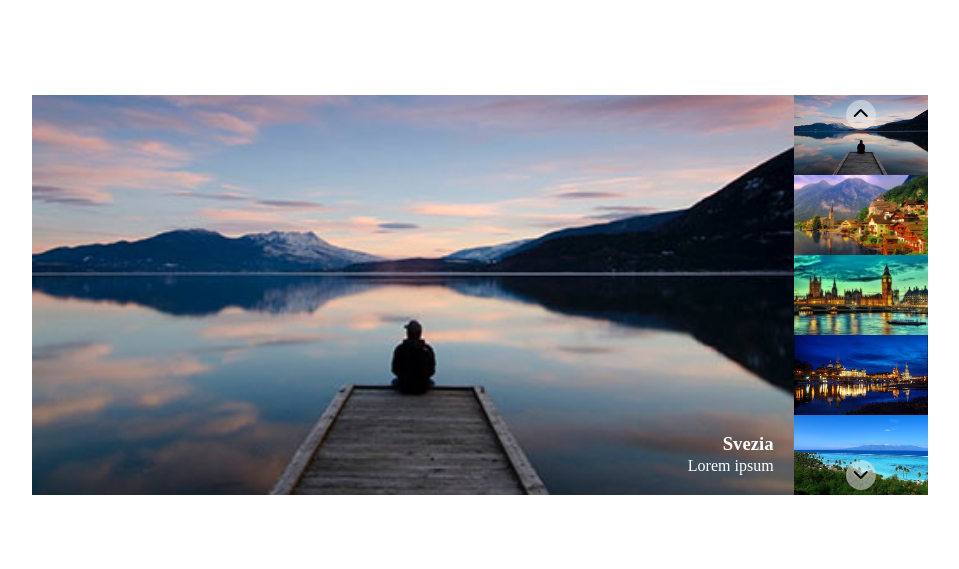
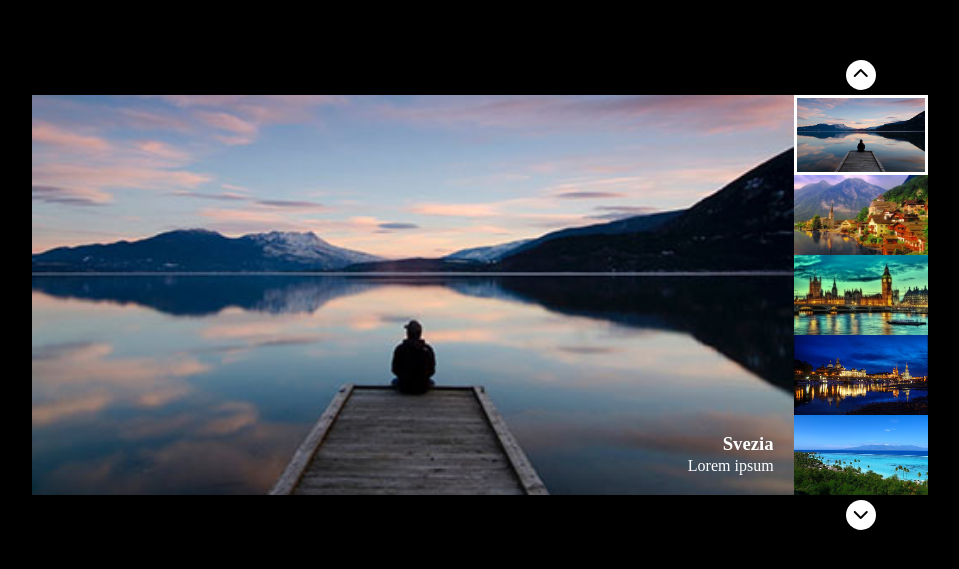
Before and after one commit to Stino01/js-array-carousel, a plain HTML site: page index.html in a window 1280 px wide. Shown: the part 105-674 px from the top of the page, without its empty margins (160-1119 px from the left). Drawn offline with Linux system fonts and the light colour scheme.

Commit message:
aggiunte modifiche

```diff
--- a/src/script.js
+++ b/src/script.js
@@ -22,21 +22,33 @@ const text = [
     'Lorem ipsum',
 ]
 
-let imageContent = '';
+// big image
+let imageContentBig = '';
 for (let i = 0; i < items.length; i++) {
-    imageContent += `
+    imageContentBig += `
         <div class="item">
-            <img src="${items[i]}" alt="lago">
+            <img src="${items[i]}" alt="${title[i]}">
             <h3>${title[i]}</h3>
             <p>${text[i]}</p>
         </div>`
 };
 const bigImage = document.querySelector('.big-image');
-const smallImage = document.querySelector('.small-image')
-bigImage.innerHTML = imageContent;
-smallImage.innerHTML = imageContent;
+bigImage.innerHTML = imageContentBig;
 document.querySelector('.item').classList.add("active");
 
+// small image
+let imageContentSmall = '';
+for (let i = 0; i < items.length; i++) {
+    imageContentSmall += `
+        <div class="thumb">
+            <img src="${items[i]}" alt="${title[i]}">
+        </div>`
+};
+const smallImage = document.querySelector('.small-image')
+smallImage.innerHTML = imageContentSmall;
+document.querySelector('.thumb').classList.add("active");
+
+// chevron up
 let chevronUp = '';
 chevronUp += `
     <div class="chevron up">
@@ -44,6 +56,7 @@ chevronUp += `
     </div>`
 smallImage.innerHTML += chevronUp;
 
+// chevron down
 let chevronDown = '';
 chevronDown += `
     <div class="chevron down">
--- a/src/style.css
+++ b/src/style.css
@@ -9,18 +9,19 @@
 }
 
 .container {
-    width: 70vw;
+    width: 100%;
     height: 100vh;
-    margin: 0 auto;
     position: relative;
+    background-color: black;
 }
 
 .slider {
-    width: 100%;
+    width: 70vw;
     height: 50vh;
     position: absolute;
     top: 50%;
-    transform: translateY(-50%);
+    left: 50%;
+    transform: translate(-50%, -50%);
 }
 
 .big-image {
@@ -54,7 +55,8 @@
     color: white;
 }
 
-.big-image img {
+.big-image img,
+.small-image img {
     width: 100%;
     height: 100%;
     object-fit: cover;
@@ -66,23 +68,21 @@
     position: relative;
 }
 
-.small-image .item {
+.small-image .thumb {
     width: 100%;
     height: calc(100% / 5);
     overflow: hidden;
 }
 
-.small-image img {
-    width: 100%;
-    height: 100%;
-    object-fit: cover;
+.thumb.active {
+    border: 3px solid white;
 }
 
 .chevron {
     width: 30px;
     height: 30px;
     border-radius: 50%;
-    background-color: rgba(240, 240, 240, 0.5);
+    background-color: white;
     position: absolute;
     cursor: pointer;
     text-align: center;
@@ -90,13 +90,13 @@
 }
 
 .up {
-    top: 5px;
+    top: -35px;
     left: 50%;
     transform: translateX(-50%);
 }
 
 .down {
-    bottom: 5px;
+    bottom: -35px;
     left: 50%;
     transform: translateX(-50%);
 }
```
